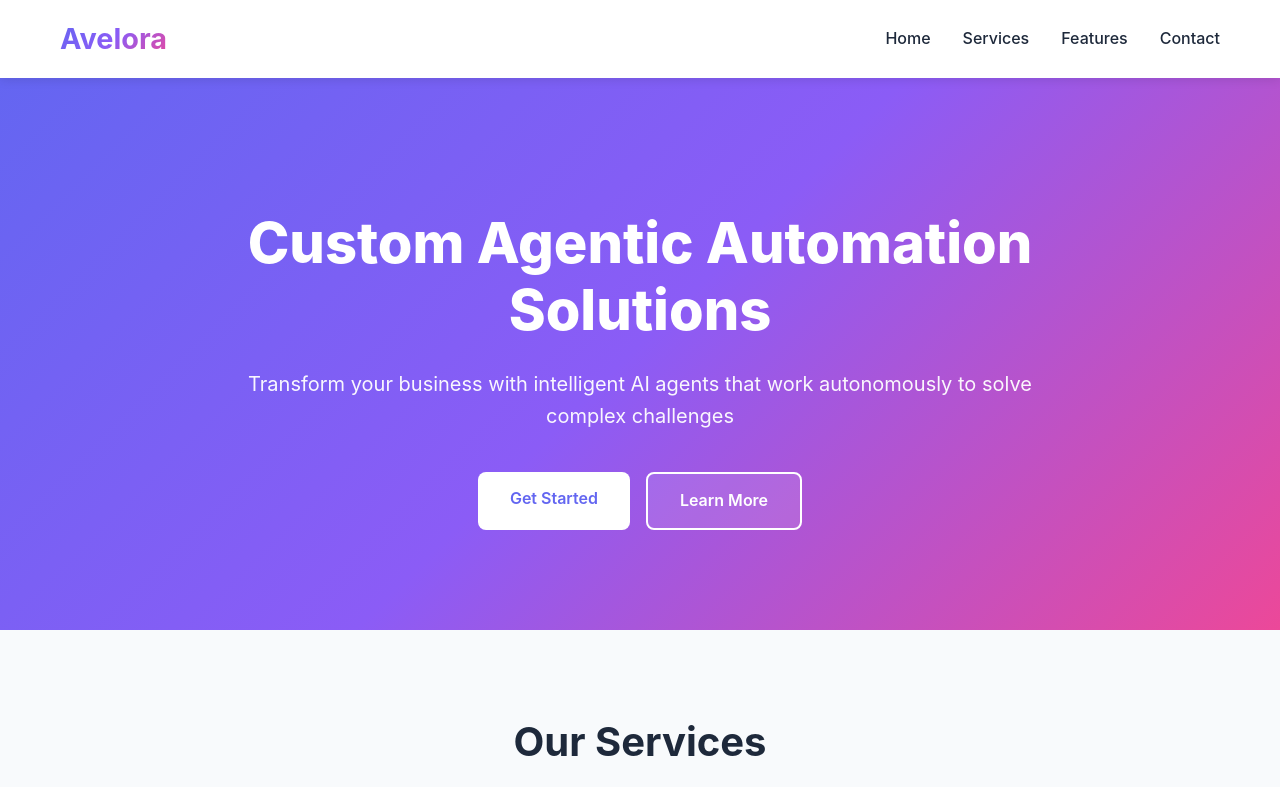
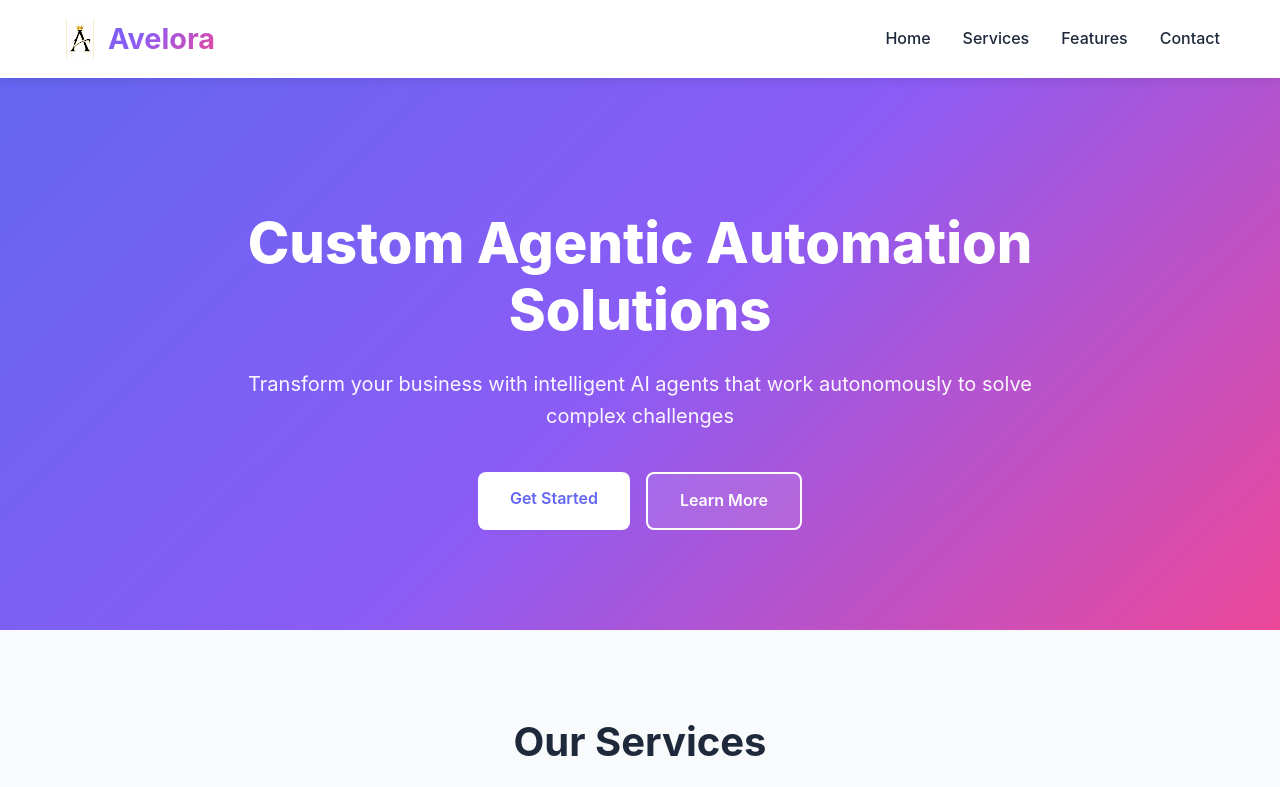
Before and after one commit to angaddubey10/avelora, a plain HTML site: page index.html in a window 1280 px wide. Shown: the top 787 px of the page. Drawn offline with Linux system fonts and the light colour scheme.

Commit message:
Logo Images

```diff
--- a/index.html
+++ b/index.html
@@ -4,13 +4,17 @@
     <meta charset="UTF-8">
     <meta name="viewport" content="width=device-width, initial-scale=1.0">
     <title>Avelora - Custom Agentic Automation Solutions</title>
+    <link rel="icon" type="image/svg+xml" href="logo.svg">
     <link rel="stylesheet" href="styles.css">
 </head>
 <body>
     <!-- Navigation -->
     <nav class="navbar">
         <div class="container">
-            <div class="logo">Avelora</div>
+            <div class="logo">
+                <img src="logo.svg" alt="Avelora Logo" class="logo-image">
+                <span>Avelora</span>
+            </div>
             <ul class="nav-menu">
                 <li><a href="#home">Home</a></li>
                 <li><a href="#services">Services</a></li>
--- a/styles.css
+++ b/styles.css
@@ -52,12 +52,21 @@ body {
 }
 
 .logo {
+    display: flex;
+    align-items: center;
+    gap: 0.5rem;
     font-size: 1.8rem;
     font-weight: 700;
     background: var(--gradient);
     -webkit-background-clip: text;
     -webkit-text-fill-color: transparent;
     background-clip: text;
+}
+
+.logo-image {
+    width: 40px;
+    height: 40px;
+    display: block;
 }
 
 .nav-menu {
```
Also changed, not shown: logo-ai.svg (added), logo-bg.jpeg (added), logo.svg (added), 1 other file.
